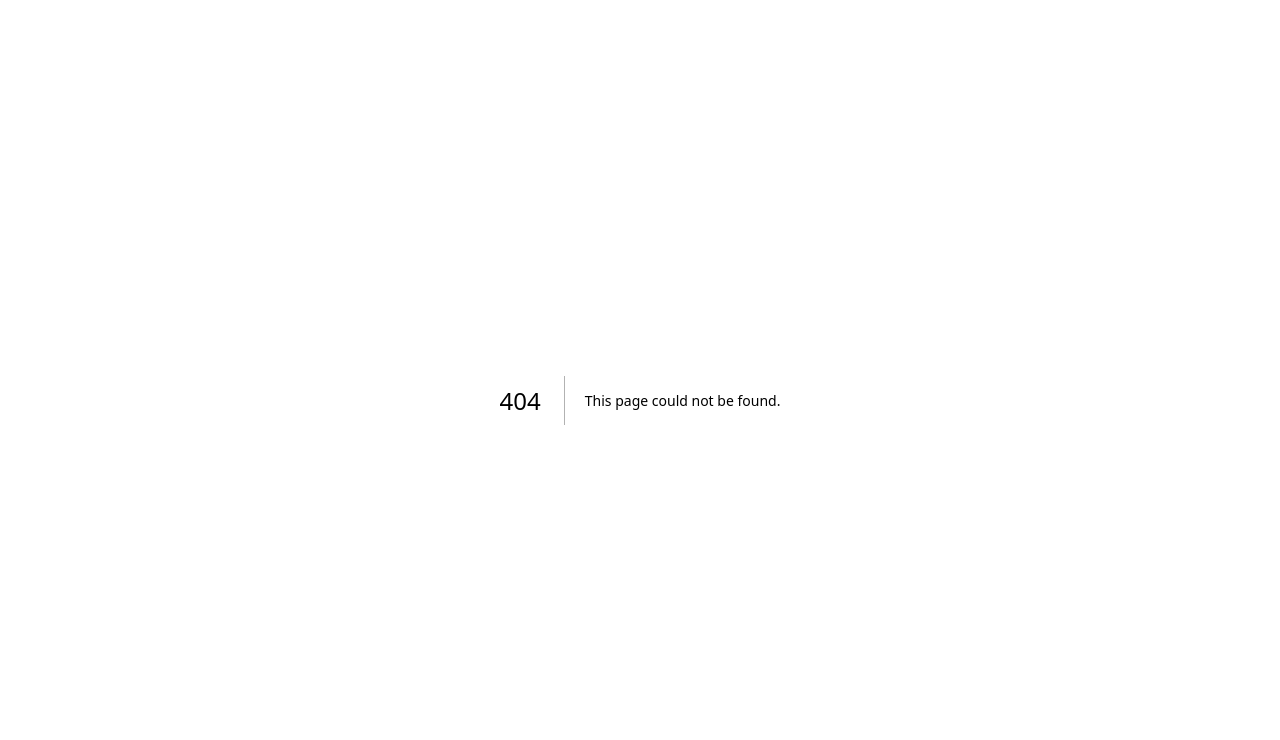
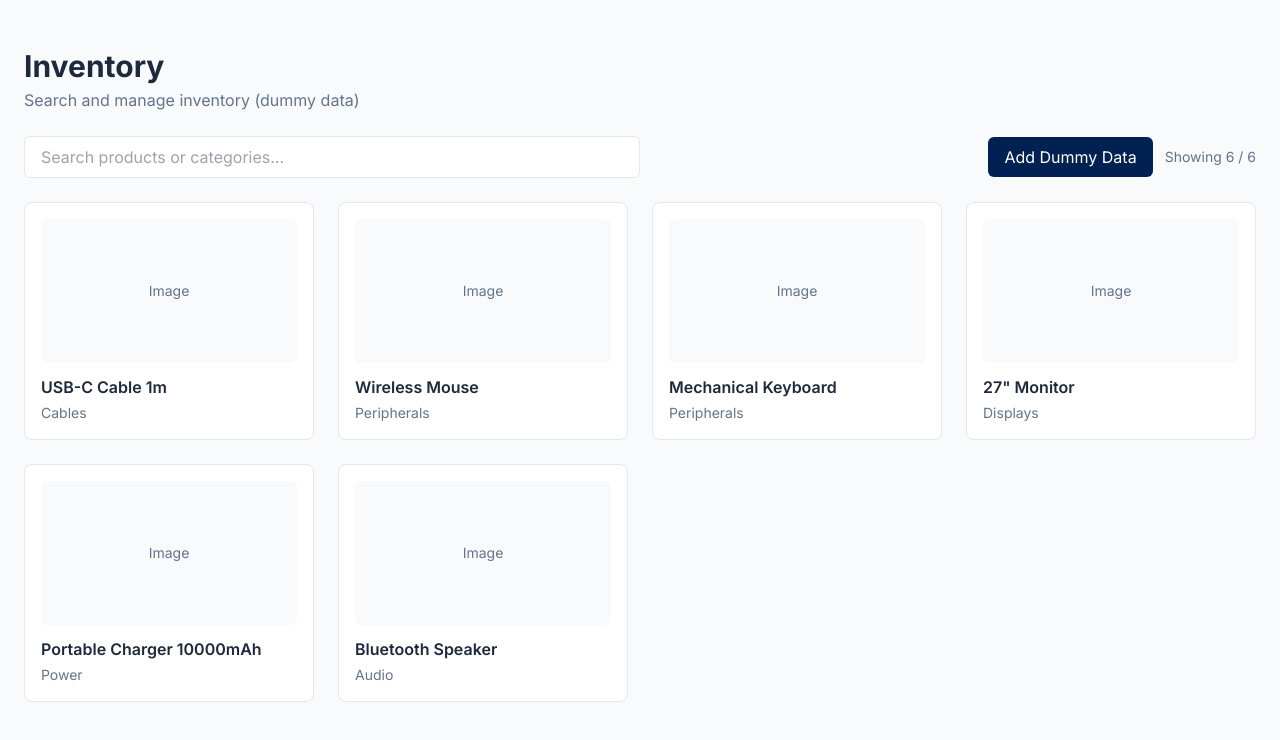
Before and after one commit to hatheem-r/BrightBuy, a Next.js app in the folder frontend/: page /inventory in a window 1280 px wide. Before the commit this address had no page. Shown: the top 740 px of the page. Built offline with nearby package versions, Linux system fonts and the light colour scheme.

Commit message:
dfdf
teting

```diff
--- /dev/null
+++ b/frontend/src/app/inventory/page.jsx
@@ -0,0 +1,86 @@
+"use client";
+
+import React, { useMemo, useState } from 'react';
+
+const initialProducts = [
+  { id: 1, name: 'USB-C Cable 1m', category: 'Cables' },
+  { id: 2, name: 'Wireless Mouse', category: 'Peripherals' },
+  { id: 3, name: 'Mechanical Keyboard', category: 'Peripherals' },
+  { id: 4, name: '27" Monitor', category: 'Displays' },
+  { id: 5, name: 'Portable Charger 10000mAh', category: 'Power' },
+  { id: 6, name: 'Bluetooth Speaker', category: 'Audio' },
+];
+
+export default function InventoryPage() {
+  const [query, setQuery] = useState('');
+  const [products, setProducts] = useState(initialProducts);
+
+  // simple case-insensitive search over name and category
+  const filtered = useMemo(() => {
+    const q = query.trim().toLowerCase();
+    if (!q) return products;
+    return products.filter(p => {
+      return (
+        p.name.toLowerCase().includes(q) ||
+        (p.category && p.category.toLowerCase().includes(q))
+      );
+    });
+  }, [query, products]);
+
+  const addDummy = () => {
+    const nextId = products.length ? Math.max(...products.map(p => p.id)) + 1 : 1;
+    const samples = [
+      { name: 'Gaming Headset', category: 'Audio' },
+      { name: 'External HDD 2TB', category: 'Storage' },
+      { name: 'HDMI 2.1 Cable', category: 'Cables' },
+    ];
+    // add one sample at a time for quick testing
+    const sample = samples[(nextId - 1) % samples.length];
+    setProducts(prev => [...prev, { id: nextId, ...sample }]);
+  };
+
+  return (
+    <div className="bg-background min-h-screen">
+      <div className="container mx-auto px-6 py-12">
+        <div className="mb-6">
+          <h1 className="text-3xl font-bold text-text-primary">Inventory</h1>
+          <p className="text-text-secondary mt-1">Search and manage inventory (dummy data)</p>
+        </div>
+
+        <div className="flex flex-col sm:flex-row sm:items-center sm:justify-between gap-4 mb-6">
+          <div className="flex items-center w-full sm:w-1/2">
+            <input
+              type="text"
+              value={query}
+              onChange={e => setQuery(e.target.value)}
+              placeholder="Search products or categories..."
+              className="w-full px-4 py-2 rounded-md border border-card-border bg-white text-text-primary focus:outline-none"
+            />
+          </div>
+
+          <div className="flex items-center gap-3">
+            <button
+              onClick={addDummy}
+              className="px-4 py-2 bg-primary text-white rounded-md hover:opacity-90"
+            >
+              Add Dummy Data
+            </button>
+            <span className="text-sm text-text-secondary">Showing {filtered.length} / {products.length}</span>
+          </div>
+        </div>
+
+        <div className="grid grid-cols-1 sm:grid-cols-2 md:grid-cols-3 lg:grid-cols-4 gap-6">
+          {filtered.map(product => (
+            <div key={product.id} className="bg-card border border-card-border rounded-lg p-4">
+              <div className="h-36 bg-background rounded-md mb-3 flex items-center justify-center">
+                <span className="text-text-secondary text-sm">Image</span>
+              </div>
+              <h3 className="font-semibold text-text-primary truncate">{product.name}</h3>
+              <p className="text-sm text-text-secondary mt-1">{product.category}</p>
+            </div>
+          ))}
+        </div>
+      </div>
+    </div>
+  );
+}
```
Also changed, not shown: 2 other files (tests, documents, lock files or other folders).
